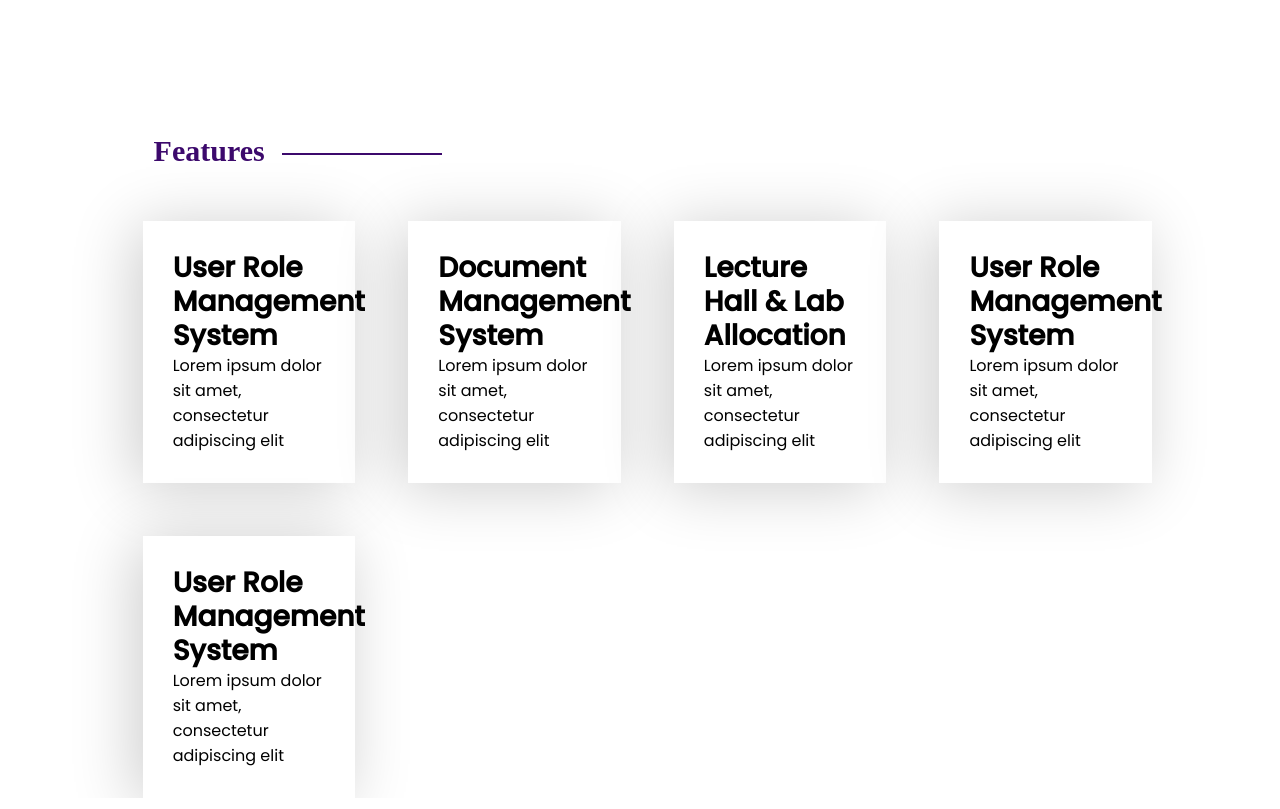
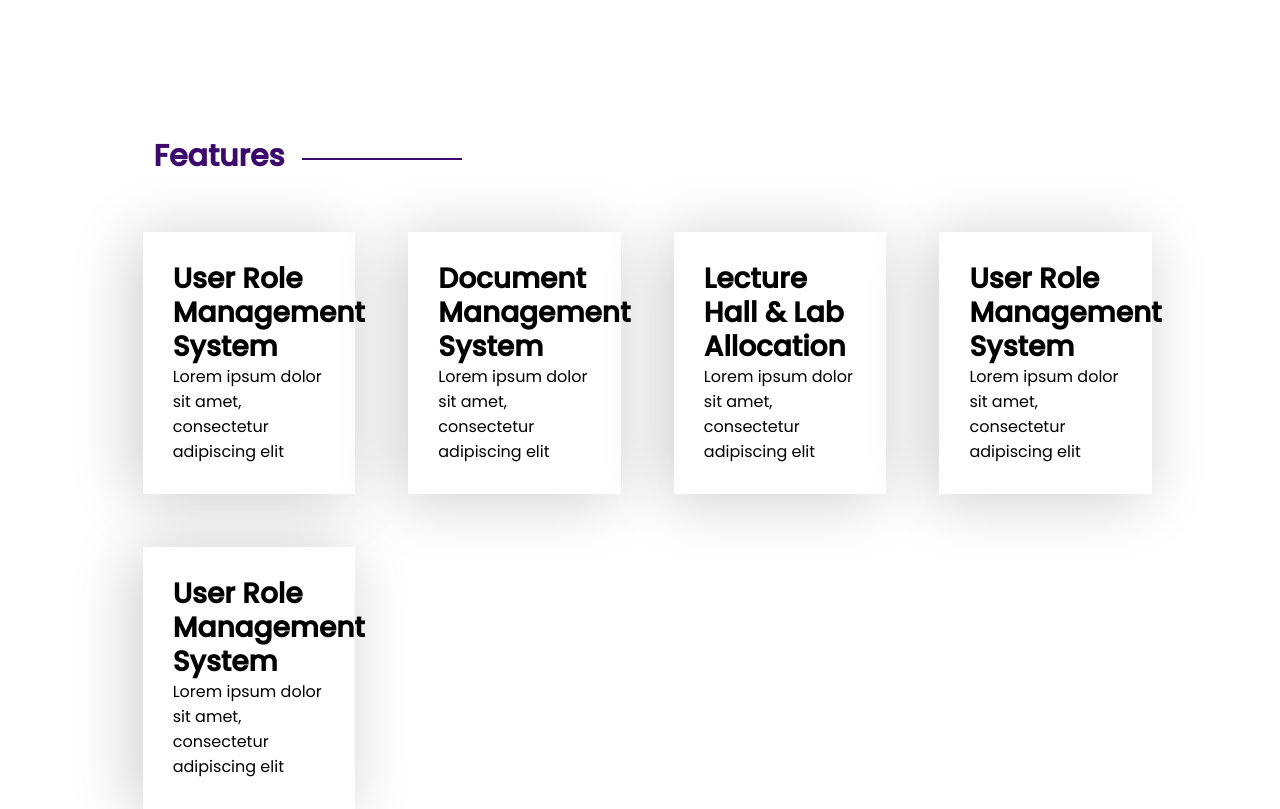
Before and after one commit to GayanKod/Modulo, a React (Create React App) app in the folder client/: page / in a window 1280 px wide. Shown: the part 820-1629 px from the top of the page. Built offline with nearby package versions, Linux system fonts and the light colour scheme.

Commit message:
Correct font-family of Landing pg headers

```diff
--- a/client/src/styles/LandingPgHeader.scss
+++ b/client/src/styles/LandingPgHeader.scss
@@ -3,7 +3,7 @@
 .header-wrapper{
     margin: 12%;
     margin-bottom: 0;
-    font-family: Foco;
+    font-family: "Foco" sans-serif;
     font-style: normal;
     font-weight: 800;
     font-size: 30px;
```
